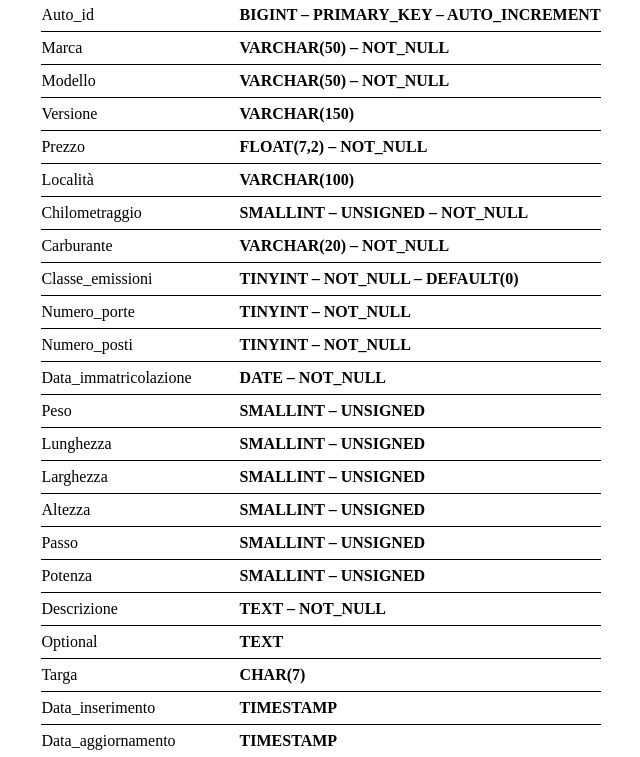
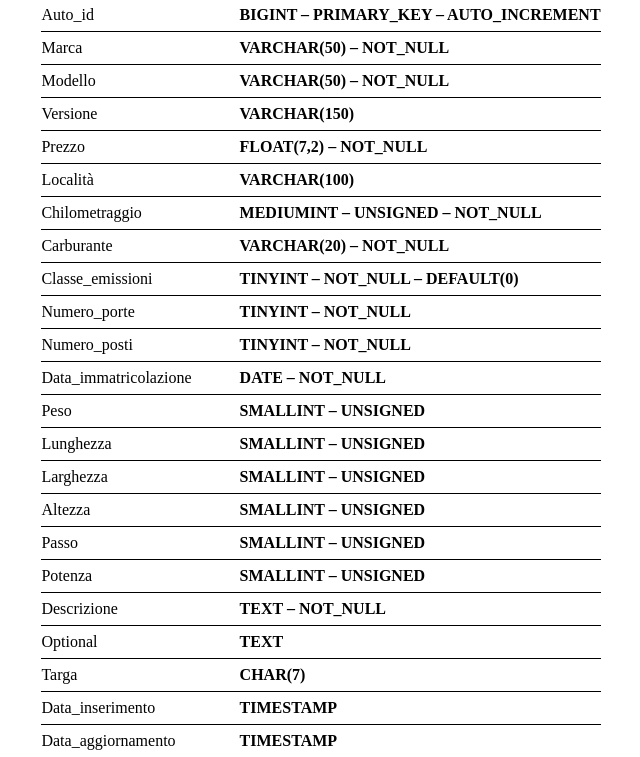
Before and after one commit to rizzamatteo96/db-first, a PHP site: page / in a window 1280 px wide. Shown: the part 140-897 px from the top of the page, without its empty margins (319-959 px from the left). Run offline with PHP 8.4, Linux system fonts and the light colour scheme.

Commit message:
change km type

```diff
--- a/index.php
+++ b/index.php
@@ -7,7 +7,7 @@
     'Versione' => 'VARCHAR(150)',
     'Prezzo' => 'FLOAT(7,2) – NOT_NULL',
     'Località' => 'VARCHAR(100)',
-    'Chilometraggio' => 'SMALLINT – UNSIGNED – NOT_NULL',
+    'Chilometraggio' => 'MEDIUMINT – UNSIGNED – NOT_NULL',
     'Carburante' => 'VARCHAR(20) – NOT_NULL',
     'Classe_emissioni' => 'TINYINT – NOT_NULL – DEFAULT(0)',
     'Numero_porte' => 'TINYINT – NOT_NULL',
```
